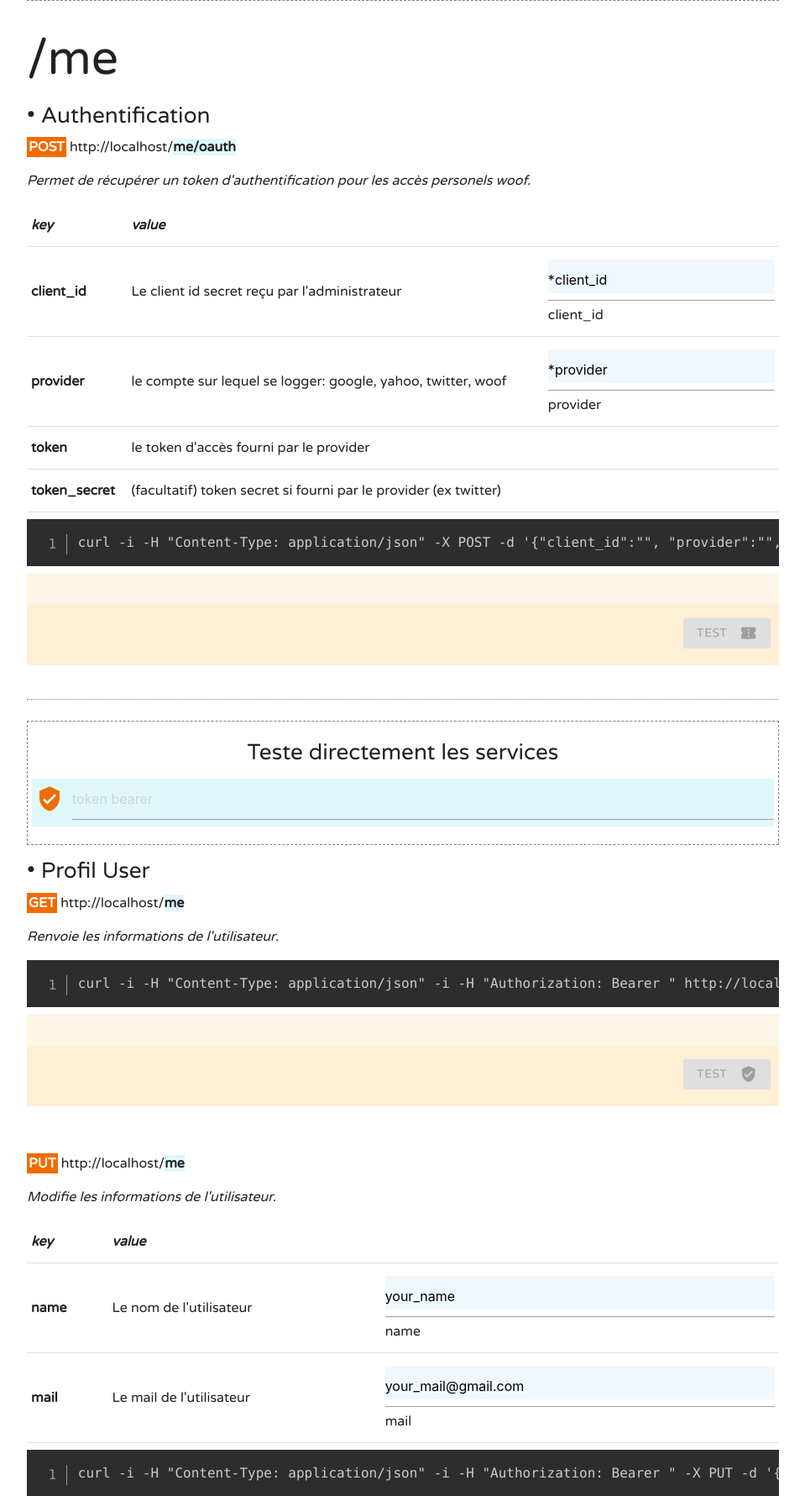
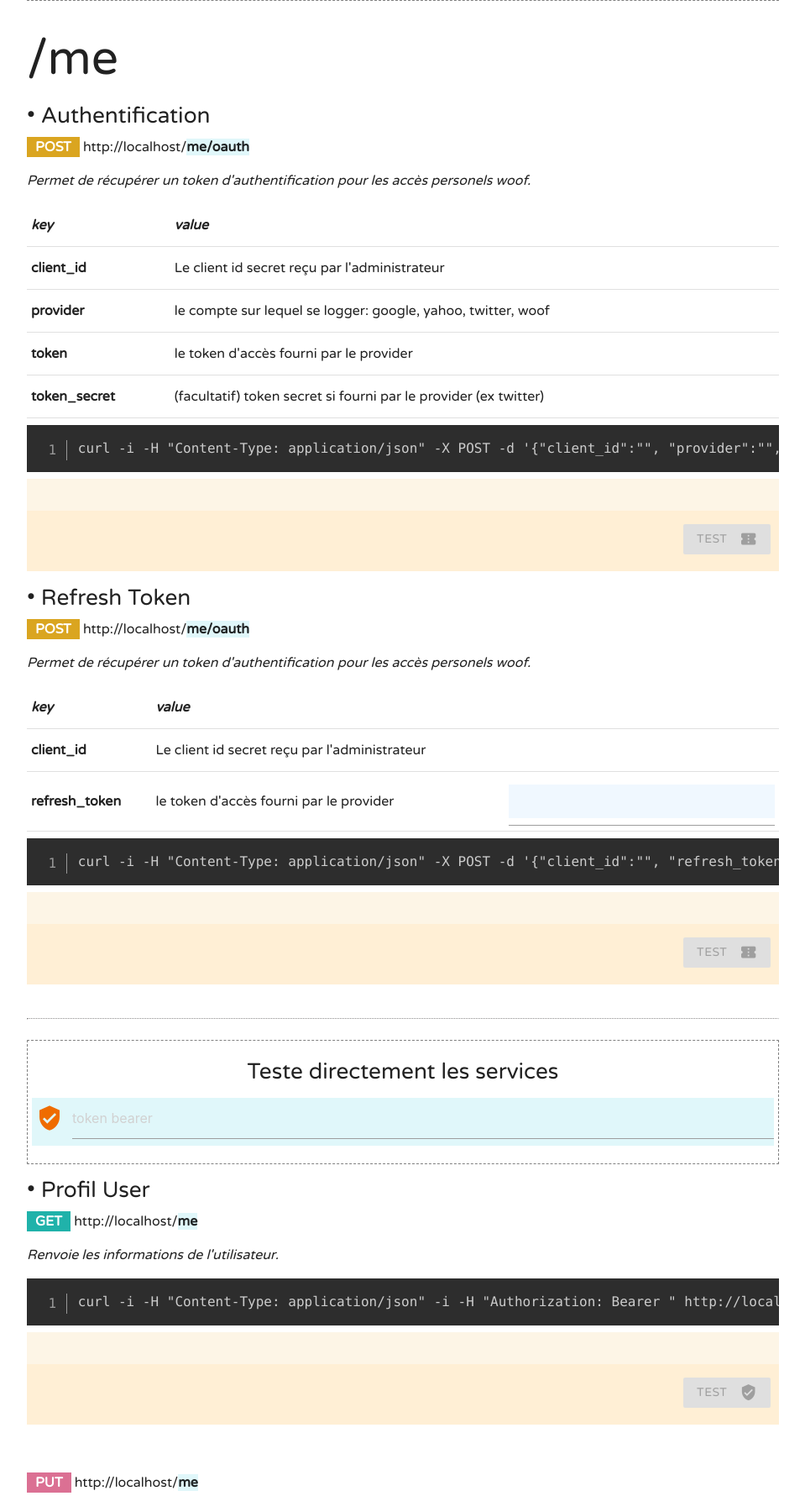
Before and after one commit to gamugamu/sentinel-woof, a Flask app: page / in a window 1280 px wide. Shown: the part 928-2709 px from the top of the page at 84% size, without its empty margins (160-1119 px from the left). Run offline with Flask 2, Linux system fonts and the light colour scheme; some libraries are stand-ins or nearby versions.

Commit message:
css input

```diff
--- a/static/doc.css
+++ b/static/doc.css
@@ -55,6 +55,24 @@ hr.style {
 
 .method{
   padding: 2px;
+  padding-left: 10px;
+  padding-right: 10px;
+}
+
+.GET{
+  background-color: LightSeaGreen;
+}
+
+.PUT{
+  background-color: PaleVioletRed;
+}
+
+.POST{
+  background-color: GoldenRod;
+}
+
+.DELETE{
+  background-color: SteelBlue;
 }
 
 .return{
--- a/static/doc.js
+++ b/static/doc.js
@@ -6,7 +6,7 @@ Vue.component('step', {
     <div>
       <h5 v-if="title">• {{title}}</h5>
       <h5 v-else></br></h5>
-      <b class="orange darken-3 white-text method">{{method}}</b> {{url_root}}<b class="cyan lighten-5">{{route}}</b></route>
+      <b class="white-text method" :class="classfromString(method)">{{method}}</b> {{url_root}}<b class="cyan lighten-5">{{route}}</b></route>
       <p><i>{{use}}</i></p>
       <table class="bordered" v-if="this.data != undefined">
        <thead>
@@ -20,13 +20,10 @@ Vue.component('step', {
        <tr v-for="(v, k) in data">
           <th>{{k}}</th>
           <td>{{v}}</td>
-          <td v-if="dyn_value !== undefined && k in dyn_value" >
+          <td v-if="dyn_value !== undefined && k in dyn_value && dyn_value[k][0] !== '*'">
             <div class="input-field dyno_value">
               <input v-bind:id="k" v-model="dyn_value[k]" type="text" v-on:keyup="changeHandler" class="validate">
-              <label v-bind:for="k"></label>
             </div>
-            <p>{{k}}</p>
-
           </td>
        </tr>
        </tbody>
@@ -35,7 +32,6 @@ Vue.component('step', {
        <table class="bordered" v-if="this.dyn_value != undefined">
           <tbody>
             <tr v-for="(v, k) in data">
-
             </tr>
           </tbody>
         </table>
@@ -117,6 +113,10 @@ Vue.component('step', {
       return cmd
     },
 
+    classfromString(string){
+      console.log("***", string);
+      return string
+    },
     pretty_json(format){
       var obj = JSON.parse(format);
       obj     = JSON.stringify(obj, undefined, 2);
@@ -132,24 +132,19 @@ Vue.component('step', {
       .then(function (response) {
         _this.m_json_return = "\n" + response.data
         _this.loading = false
-        console.log("result ", _this.m_json_return);
       })
       .catch(function (error) {
-        console.log(error);
         _this.m_json_return = error
         _this.loading = false
       });
     },
     changeHandler: function(event) {
         // change of userinput, do something
-        console.log("target ", event.target.id, event.target.value);
         var key = event.target.id
         var vl  = event.target.value
         this.dyn_value[key] = vl
         this.curl_command = this.curl_command
         this.$forceUpdate()
-
-        console.log("*** setted", this.curl_command);
     }
   },
 })
--- a/templates/doc.html
+++ b/templates/doc.html
@@ -83,8 +83,24 @@
           'client_id'     : 'Le client id secret reçu par l\'administrateur',
           'provider'      : 'le compte sur lequel se logger: google, yahoo, twitter, woof',
           'token'         : 'le token d\'accès fourni par le provider',
-          'token_secret'  : '(facultatif) token secret si fourni par le provider (ex twitter)'}"
-        ></step>
+          'token_secret'  : '(facultatif) token secret si fourni par le provider (ex twitter)'}">
+      </step>
+
+      <step red lighten-1
+        title       = "Refresh Token"
+        method      = "POST"
+        url_root    = {{url_root}}
+        route       = "me/oauth"
+        use         = "Permet de récupérer un token d'authentification pour les accès personels woof."
+        require_oauth = true
+        v-bind:dyn_value   = "{
+          'client_id'     : '*client_id',
+          'refresh_token' : ''
+        }"
+        v-bind:data = "{
+          'client_id'     : 'Le client id secret reçu par l\'administrateur',
+          'refresh_token'  : 'le token d\'accès fourni par le provider'}">
+      </step>
 
       <hr class="style">
     </br>
@@ -148,7 +164,12 @@
         route             = "pets"
         required_bearer   = "true"
         use               = "Rajoute un pet"
-        require_login     = true>
+        require_login     = true
+        v-bind:dyn_value   = "{
+          'name' : ''
+        }"
+        v-bind:data = "{
+          'name'     : 'Le nom du chien. !Doublon.'}">>
       </step>
 
       <h2>/pet</h2>
```
